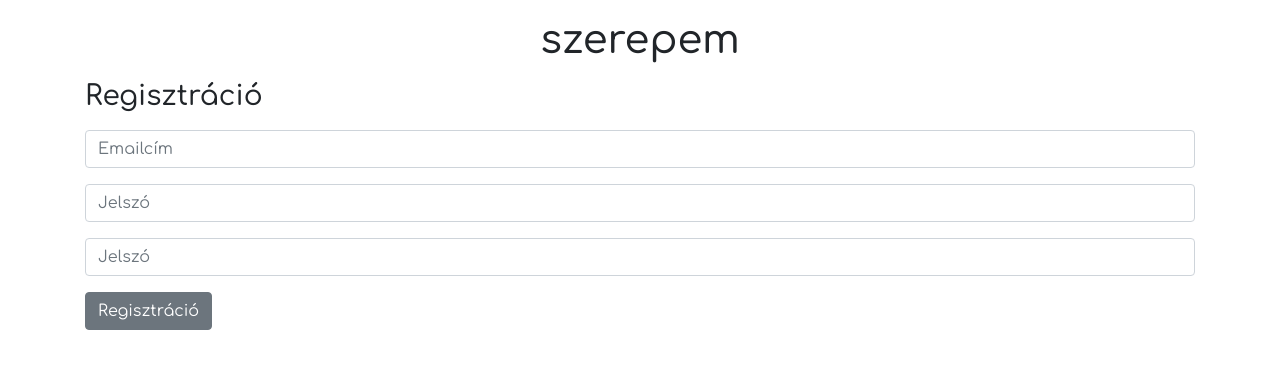
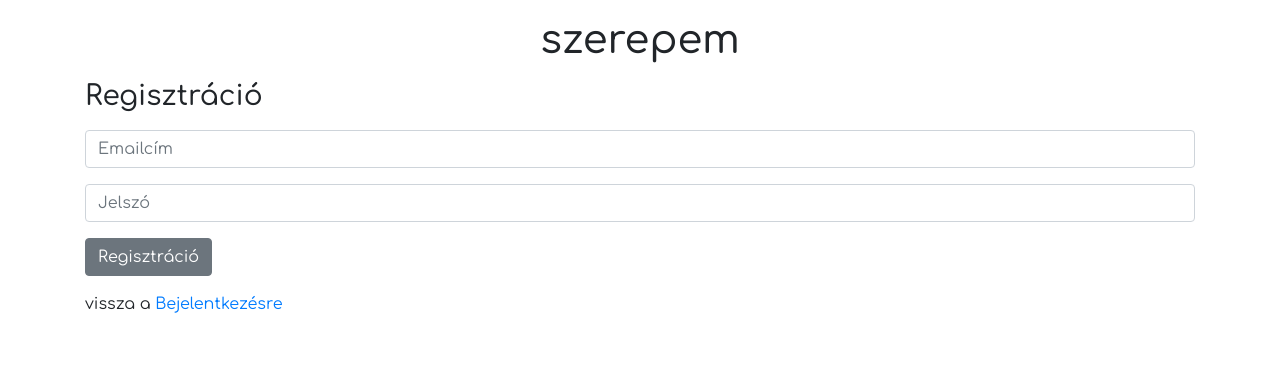
Before and after one commit to sebinemeth/szerepem, a Vue app: page /signup in a window 1280 px wide. Shown: the top 368 px of the page. Built offline with nearby package versions, Linux system fonts and the light colour scheme; no server answers.

Commit message:
signup nav

```diff
--- a/src/App.vue
+++ b/src/App.vue
@@ -1,7 +1,7 @@
 <template>
   <div id="app">
     <div class="text-center my-3">
-      <h1 class="comfortaa">szerepem</h1>
+      <h1>szerepem</h1>
     </div>
     <router-view />
   </div>
--- a/src/views/Signup.vue
+++ b/src/views/Signup.vue
@@ -20,14 +20,17 @@
           placeholder="Jelszó"
         ></b-form-input>
       </div>
-      <div class="my-3">
+      <!--div class="my-3">
         <b-form-input
           v-model="passwordAgain"
           type="password"
           placeholder="Jelszó"
         ></b-form-input>
+      </div-->
+      <b-button @click="signup">Regisztráció</b-button>
+      <div class="mt-3">
+        vissza a <router-link to="/login">Bejelentkezésre</router-link>
       </div>
-      <b-button @click="signup">Regisztráció</b-button>
     </b-container>
   </div>
 </template>
```
